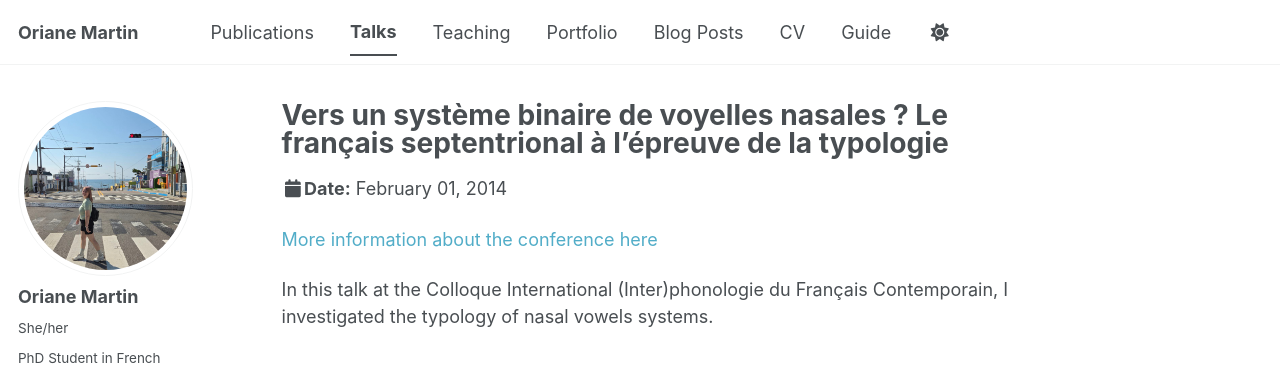
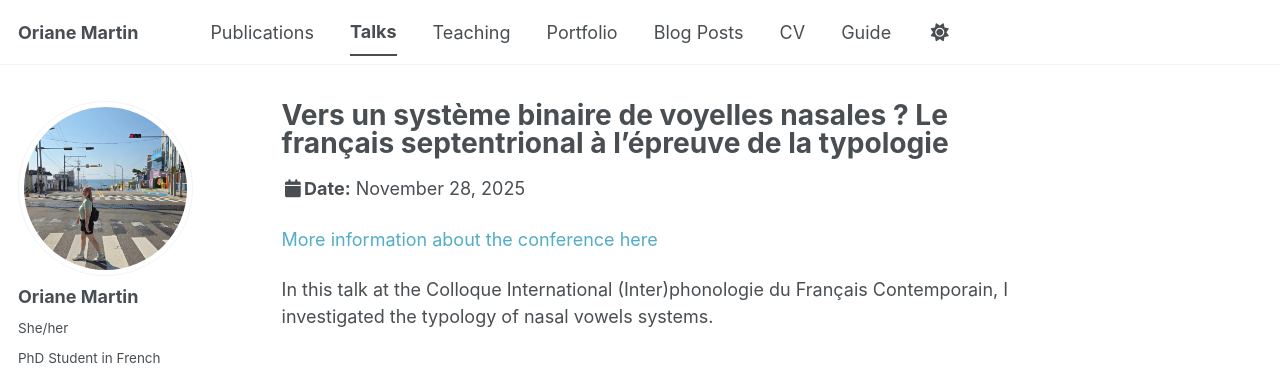
Before and after one commit to orianemartin/orianemartin, a Jekyll site: the page built from _talks/2025-11-28-pfc-typologie.md, in a window 1280 px wide. Shown: the top 370 px of the page. Built offline with Jekyll 4.4.1, drawn with Linux system fonts in a browser that asks for light colours; some web fonts are replaced; a script bundle is joined from its source files by our own code; library files that are not in the unit come from our copies.

Commit message:
Update 2025-11-28-pfc-typologie.md

```diff
--- a/_talks/2025-11-28-pfc-typologie.md
+++ b/_talks/2025-11-28-pfc-typologie.md
@@ -4,7 +4,7 @@ collection: talks
 type: "Talk"
 permalink: /talks/2025-11-28-pfc-typologie
 venue: "Colloque International (Inter)phonologie du Français Contemporain"
-date: 2014-02-01
+date: 2025-11-28
 location: "Paris, France"
 ---
 
```
